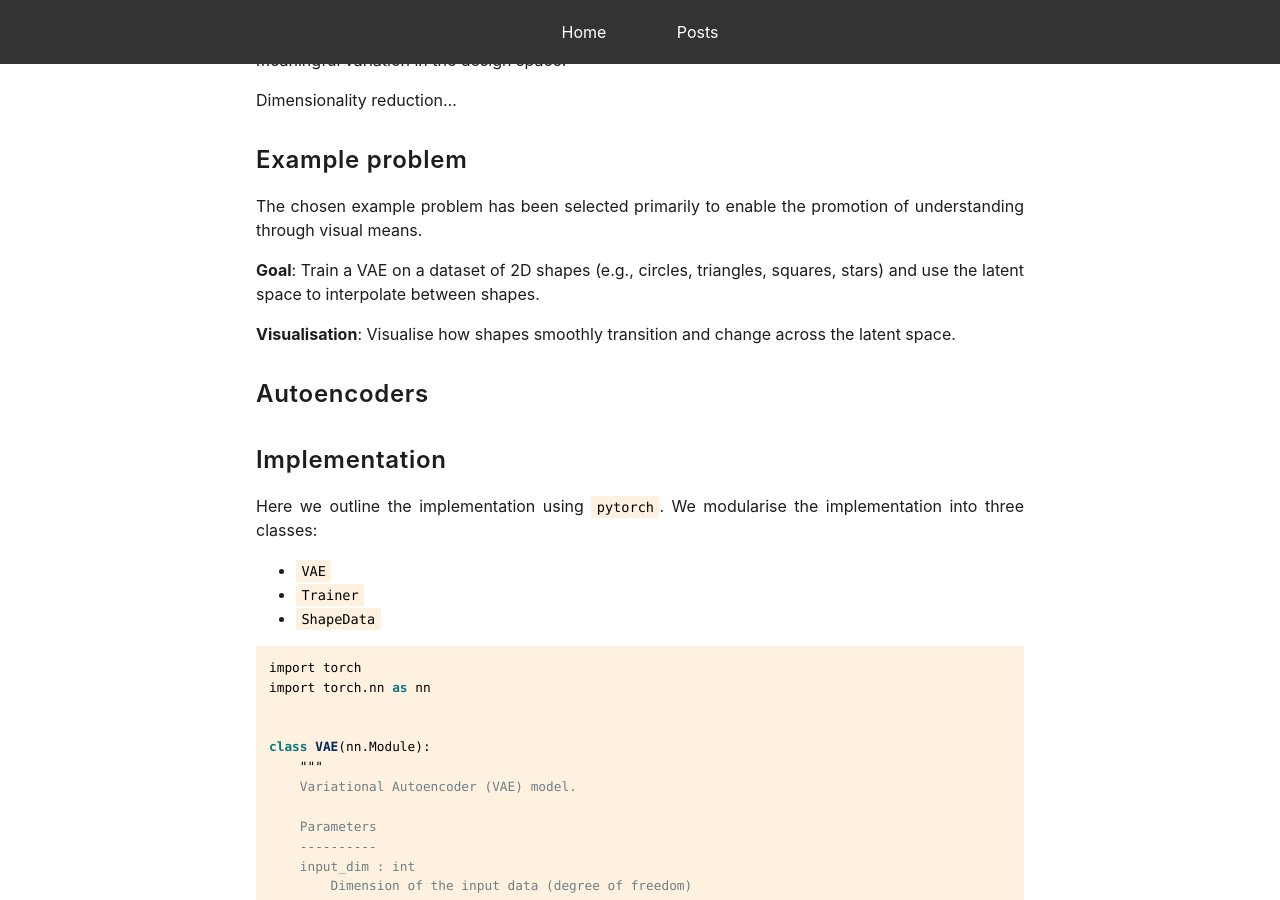
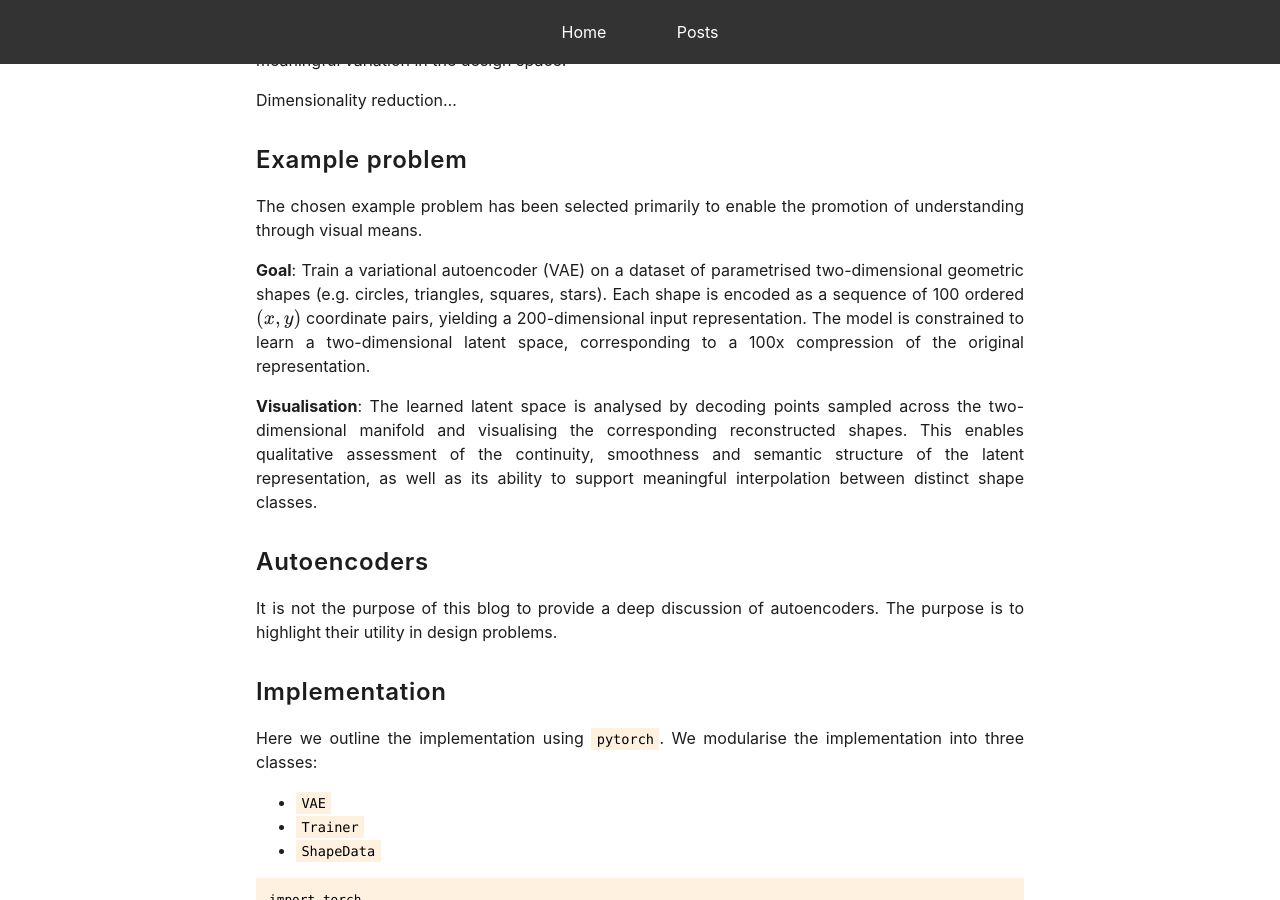
Before and after one commit to mark-hobbs/mark-hobbs.github.io, a Jekyll site: the page built from _posts/2025-01-20-latent-space.md, in a window 1280 px wide and 900 px high, scrolled down 1859 px. Built offline with Jekyll 4.4.1, drawn with Linux system fonts in a browser that asks for light colours; formulas are drawn with MathJax 3.

Commit message:
General updates

```diff
--- a/_posts/2025-01-20-latent-space.md
+++ b/_posts/2025-01-20-latent-space.md
@@ -54,11 +54,13 @@ Dimensionality reduction...
 
 The chosen example problem has been selected primarily to enable the promotion of understanding through visual means.
 
-**Goal**: Train a VAE on a dataset of 2D shapes (e.g., circles, triangles, squares, stars) and use the latent space to interpolate between shapes.
+**Goal**: Train a variational autoencoder (VAE) on a dataset of parametrised two-dimensional geometric shapes (e.g. circles, triangles, squares, stars). Each shape is encoded as a sequence of 100 ordered $(x, y)$ coordinate pairs, yielding a 200-dimensional input representation. The model is constrained to learn a two-dimensional latent space, corresponding to a 100x compression of the original representation.
 
-**Visualisation**: Visualise how shapes smoothly transition and change across the latent space.
+**Visualisation**: The learned latent space is analysed by decoding points sampled across the two-dimensional manifold and visualising the corresponding reconstructed shapes. This enables qualitative assessment of the continuity, smoothness and semantic structure of the latent representation, as well as its ability to support meaningful interpolation between distinct shape classes.
 
 ## Autoencoders
+
+It is not the purpose of this blog to provide a deep discussion of autoencoders. The purpose is to highlight their utility in design problems.
 
 ## Implementation
 
```
